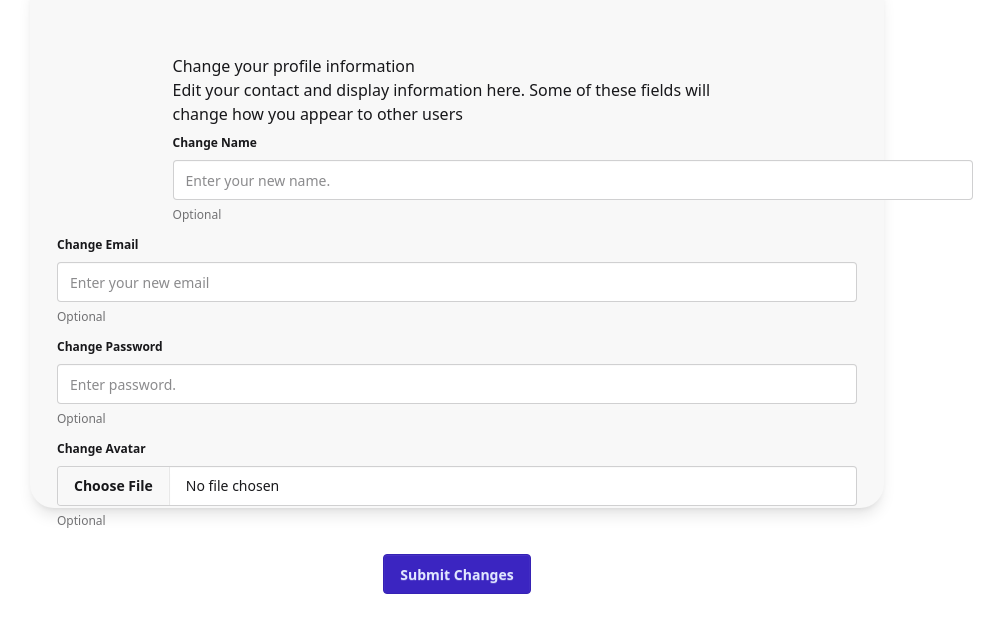
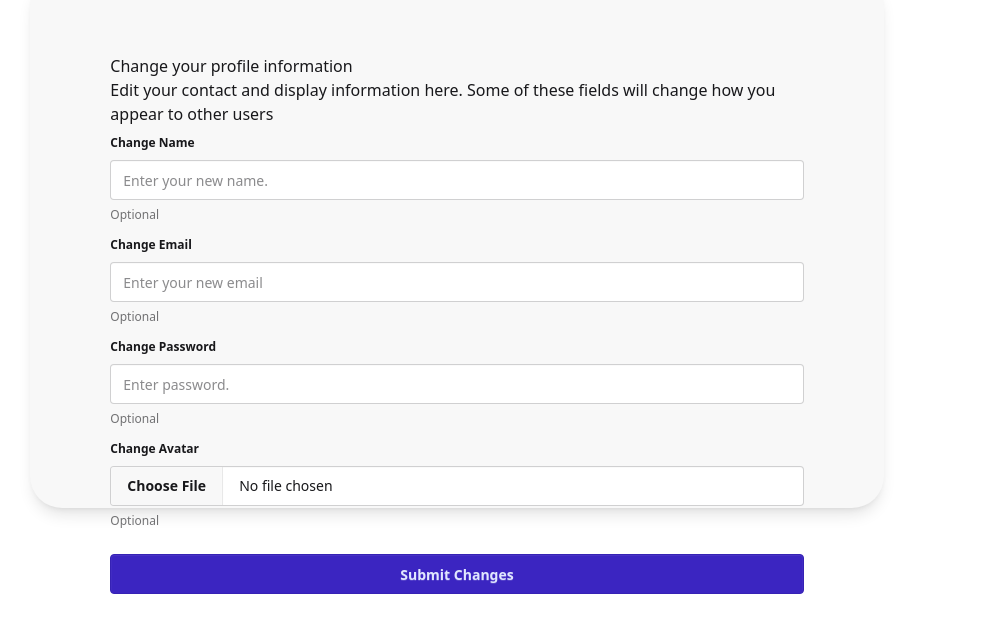
Before and after one commit to ZecharyDouglas/Whisper, a React (Vite) app in the folder vite-project/: page /profile in a window 1280 px wide. Shown: the part 159-792 px from the top of the page, without its empty margins (183-1187 px from the left). Built offline with nearby package versions, Linux system fonts and the light colour scheme.

Commit message:
fixed the spacing

```diff
--- a/vite-project/src/Profile.jsx
+++ b/vite-project/src/Profile.jsx
@@ -3,9 +3,9 @@ import React from "react";
 export default function Profile() {
   return (
     <div className=" h-screen w-screen flex flex-col items-center justify-center">
-      <div className="flex flex-col items-center rounded-3xl bg-base-200 h-2/3 w-2/3 shadow-lg">
-        <div className="flex flex-col mt-20 justify-center w-2/3 rounded-md">
-          <div>
+      <div className="flex flex-col items-center rounded-4xl p-20 bg-base-200 h-2/3 w-2/3 shadow-lg">
+        <div className="flex flex-col">
+          <div className=" w-full">
             <h1>Change your profile information</h1>
             <h1>
               Edit your contact and display information here. Some of these
@@ -16,18 +16,17 @@ export default function Profile() {
             <legend className="fieldset-legend">Change Name</legend>
             <input
               type="text"
-              className="input w-200"
+              className="input w-full"
               placeholder="Enter your new name."
             />
             <p className="label">Optional</p>
           </fieldset>
-        </div>
 
           <fieldset className="fieldset">
             <legend className="fieldset-legend">Change Email</legend>
             <input
               type="text"
-            className="input w-200"
+              className="input w-full"
               placeholder="Enter your new email"
             />
             <p className="label">Optional</p>
@@ -37,7 +36,7 @@ export default function Profile() {
             <legend className="fieldset-legend">Change Password</legend>
             <input
               type="password"
-            className="input w-200"
+              className="input w-full"
               placeholder="Enter password."
             />
             <p className="label">Optional</p>
@@ -45,7 +44,7 @@ export default function Profile() {
 
           <fieldset className="fieldset ml-0">
             <legend className="fieldset-legend">Change Avatar</legend>
-          <input type="file" className="file-input w-200" />
+            <input type="file" className="file-input w-full" />
             <p className="label">Optional</p>
           </fieldset>
           <button className="btn btn-active btn-primary mt-5">
@@ -53,5 +52,6 @@ export default function Profile() {
           </button>
         </div>
       </div>
+    </div>
   );
 }
```
Lines whose indentation alone changed are shown as unchanged.
